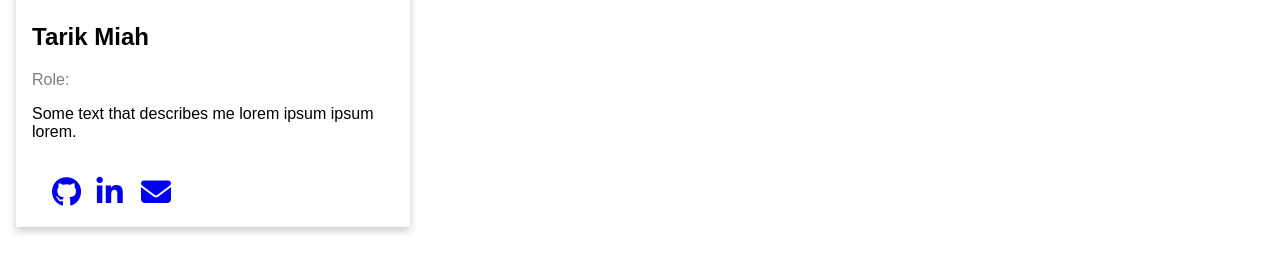
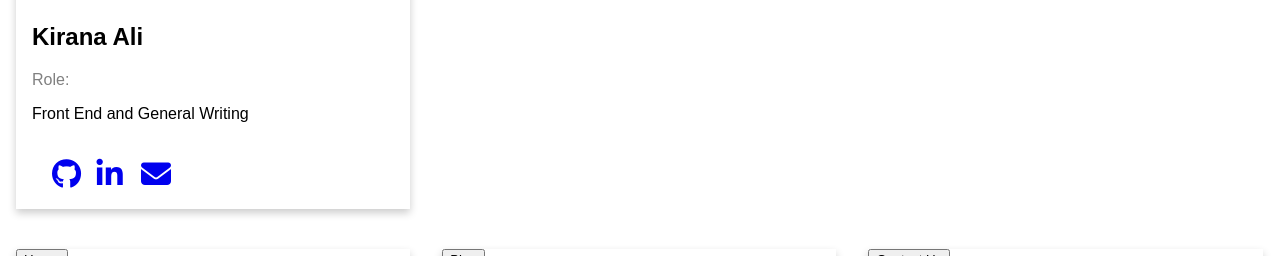
Before and after one commit to ChristopherThorne714/John-Jay-TTP2022-Blog, a Django app: page /about/ in a window 1280 px wide. Shown: the part 2942-3198 px from the top of the page. Run offline with Django 3.2, Linux system fonts and the light colour scheme; some libraries are stand-ins or nearby versions.

Commit message:
removed some cards

```diff
--- a/blog/blog_app/templates/blog_app/about.html
+++ b/blog/blog_app/templates/blog_app/about.html
@@ -250,46 +250,23 @@
   <div class="row">
     <div class="column">
       <div class="card">
-        <img src="/.jpg" alt="Tarik" style="width:100%">
+        <img src="/.jpg" alt="Kirana" style="width:100%">
         <div class="container">
-          <h2><b>Tarik Miah</b></h2>
+          <h2><b>Kirana Ali</b></h2>
           <p class="title">Role:</p>
-          <p>Some text that describes me lorem ipsum ipsum lorem.</p>
+          <p>Front End and General Writing</p>
 
           <!-- Author: Asia G
           Input: Click
           Output: Adds icone for GitHub, Email and LinkedIn-->
-          <a href="#" class="fab fa-github"></a>
-          <a href="#" class="fab fa-linkedin"></a>
+          <a href="https://github.com/kirana27" class="fab fa-github"></a>
+          <a href="https://www.linkedin.com/in/kirana-ali-0b8370190" class="fab fa-linkedin"></a>
           <a href="#" class="fas fa-envelope"></a>
           <!--FIXME: Add Sang's email code here-->
         </div>
       </div>
     </div>
   </div>
-
-   <!-- Author: Sumaia
-          Output: Card layout for each member-->
-          <div class="row">
-            <div class="column">
-              <div class="card">
-                <img src="/.jpg" alt="Sumaia" style="width:100%">
-                <div class="container">
-                  <h2><b>Sumaia Alhemyari</b></h2>
-                  <p class="title">Role:</p>
-                  <p>The presentation of the blog and content creator</p>
-
-                  <!-- Author: Sumaia
-                  Input: Click
-                  Output: Adds icone for GitHub, Email and LinkedIn-->
-                  <a href="https://github.com/SumaiaAlhemyari" class="fab fa-github"></a>
-                  <a href="https://www.linkedin.com/feed/" class="fab fa-linkedin"></a>
-                  <a href="#" class="fas fa-envelope"></a>
-                  <!--FIXME: Add Sang's email code here-->
-
-                </div>
-              </div>
-            </div>
 </body>
 
 <footer>
```
